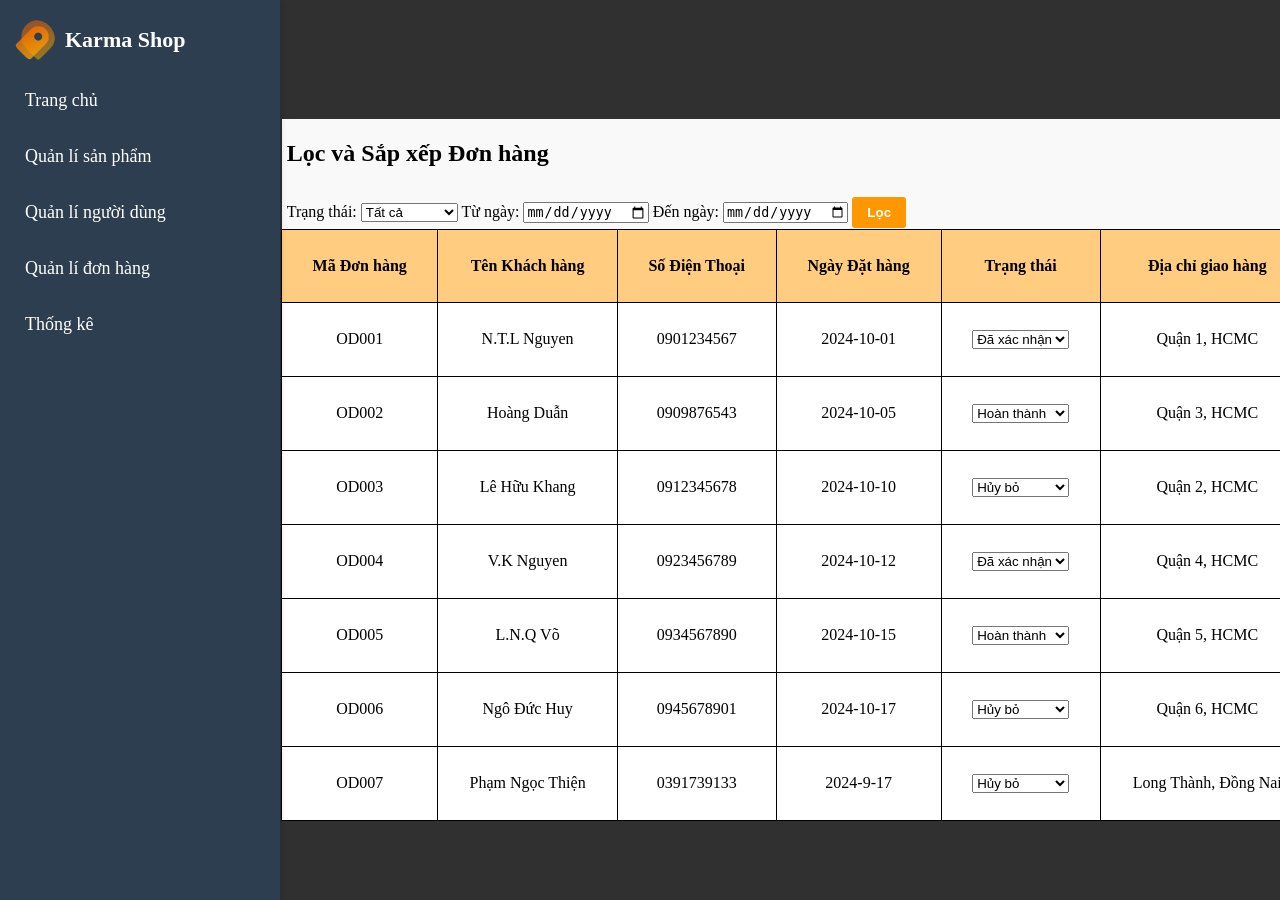
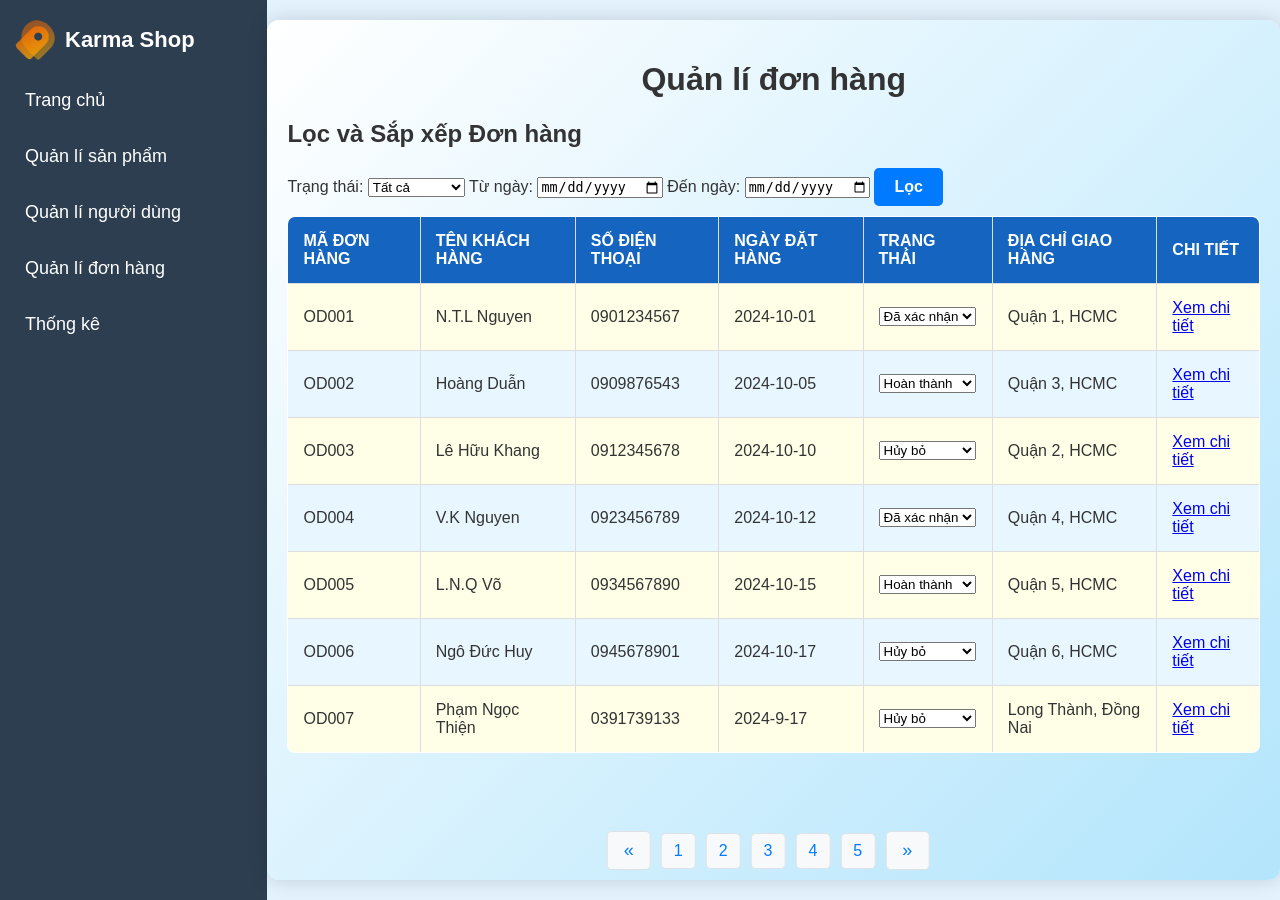
Before and after one commit to Unknown4505/main, a PHP site: page /ManageCustomerOrder.html in a window 1280 px wide. Run offline with PHP 8.4, Linux system fonts and the light colour scheme.

Commit message:
Update 5:39 4/12 ManageCustomerOrder.css

```diff
--- a/css/ManageCustomerOrder.css
+++ b/css/ManageCustomerOrder.css
@@ -1,67 +1,17 @@
-/* Thiết lập toàn bộ trang */
-html, body {
-    height: 100%;
-    margin-left: (100%-250px);
-    padding: 0;
-    margin:0;
-    box-sizing: border-box;
+/* Admin Container */
+.admin-container {
     display: flex;
-    flex-direction: column; /* Để nội dung giãn đều */
-    overflow: hidden;
-}
-
-.admin-container {
-    display: flex; /* Sidebar và nội dung chính theo hàng ngang */
-    flex: 1; /* Chiếm đầy chiều cao */
-}
-
-/* Cấu trúc cơ bản của body */
-body {
-    background-color: #303030; /* Nền xám tối */
-    display: flex;
-    min-height: 100vh; /* Đảm bảo chiều cao toàn màn hình */
-    flex-direction: column;
-}
-
-/* Header */
-header {
-    position: fixed;
-    top: 0;
-    left: 281.3px; /* Sidebar width */
-    width: 81.7%;
-    background: #ff9800;
-    color: #fff;
-    padding: 15px; /* Padding nhỏ và cân đối */
-    z-index: 1000; /* Header luôn trên cùng */
-    display: flex;
-    justify-content: center;
-    align-items: center;
-    height: 60px;
-    box-sizing: border-box;
-}
-
-/* Tiêu đề trong header */
-header h1 {
-    font-size: 20px;
-    font-weight: bold;
-    margin: 0;
-    text-align: center;
+    min-height: 100vh;
 }
 
 /* Sidebar */
 .sidebar {
     width: 250px;
-    height: 100vh; /* Đảm bảo chiều cao sidebar luôn bằng màn hình */
     background-color: #2c3e50;
-    color: #ffffff;
+    color: white;
     padding: 20px 15px;
-    position: fixed;
-    top: 0;
-    left: 0;
-    box-shadow: 2px 0 5px rgba(0, 0, 0, 0.1); /* Thêm bóng */
 }
 
-/* Nội dung của Sidebar */
 .sidebar .logo-header {
     display: flex;
     align-items: center;
@@ -76,9 +26,9 @@ header h1 {
 }
 
 .sidebar .logo-header h2 {
+    color: white;
     font-size: 22px;
     margin: 0;
-    color: white; /* Đổi màu chữ thành trắng */
 }
 
 .sidebar ul {
@@ -106,120 +56,37 @@ header h1 {
 
 /* Main Content */
 .main-content {
-    margin: 0; /* Xóa khoảng cách thừa */
-    margin-left: 250px; /* Tránh tràn vào sidebar */
-    margin-top: 0; /* Đặt khoảng cách cho header */
-    padding: 0 500px; /* Chỉnh padding phù hợp */
+    flex: 1;
+    padding: 20px;
     background-color: #ecf0f1;
-    min-height: calc(100vh - 60px); /* Trừ chiều cao của header */
-    box-sizing: border-box;
-    min-left:calc(100%-250px);
 }
 
-/* Table Styles */
-table {
-    width: 94.2%;
-    border-collapse: collapse;
-    margin-top: 0; /* Xóa khoảng cách trên table */
-    margin-left: 281px; /* Canh giữa bảng nếu cần */
-    border: 2px soid black; /* Viền đen cho toàn bộ bảng */
+.main-content h1 {
+    font-size: 28px;
+    margin-bottom: 20px;
 }
 
-table th, table td {
-    text-align: center;
-    padding: 27px;
-    border: 1px solid black; /* Viền đen cho các ô trong bảng */
+/* Dashboard Cards */
+.dashboard {
+    display: flex;
+    flex-wrap: wrap;
+    gap: 20px;
 }
 
-th {
-    background-color: #ffcc80;
-    color: black;
-    font-weight: bold;
+.card {
+    flex: 1 1 calc(20% - 20px);
+    background-color: white;
+    border: 1px solid #ddd;
+    border-radius: 8px;
+    padding: 15px;
+    box-shadow: 0 2px 4px
 }
-
-tbody td {
-    background-color: white;
-    color: black;
-}
-
-
-/* Button styles */
-.details-btn {
-    background-color: #ff9800;
-    color: #fff;
-    padding: 8px 15px;
-    border: none;
-    border-radius: 3px;
-    cursor: pointer;
-    text-decoration: none;
-}
-
-.details-btn:hover {
-    background-color: #e68a00;
-}
-
-/* Filter Section Styles */
-.filter-section {
-    flex: 1; /* Đảm bảo cả hai phần tử chiếm cùng một vùng ngang */
-    width: 94.03%; /* Đảm bảo filter giãn đủ chiều ngang */
-    margin-top: 60.7px;
-    margin-bottom: 0; /* Xóa khoảng cách dưới filter */
-    margin-left: 281.7px;
-    padding: 1px 5px; /* Khoảng cách bên trong hợp lý */
-    box-sizing: border-box; /* Đảm bảo padding không làm tràn */
-    background-color: #f9f9f9;
-    box-shadow: 0 2px 5px rgba(0, 0, 0, 0.1);
-}
-
-.apply-btn {
-    background-color: #ff9800;
-    color: #fff;
-    padding: 8px 15px;
-    border: none;
-    border-radius: 3px;
-    cursor: pointer;
-    font-weight: bold;
-    text-decoration: none;
-    display: inline-block;
-    margin-top: 10px;
-}
-
-.apply-btn:hover {
-    background-color: #e68a00;
-}
-
-/* Style cho thông báo */
-.alert {
-    display: none;
-    background-color: #4CAF50;
-    color: white;
-    padding: 15px;
-    margin-bottom: 20px;
-    border-radius: 5px;
-    font-size: 16px;
-    text-align: center;
-    position: fixed;
-    top: 10px;
-    right: 10px;
-    z-index: 1000;
-}
-
-.alert.show {
-    display: block;
-}
-
-.close-btn {
-    margin-left: 15px;
-    color: white;
-    font-size: 18px;
-    cursor: pointer;
-}
-
-/* Dropdown styles */
+/* Đặt dropdown là relative để menu con hiển thị đúng vị trí */
 .dropdown {
     position: relative;
 }
 
+/* Menu con bị ẩn mặc định */
 .dropdown-menu {
     display: none;
     position: absolute;
@@ -234,6 +101,7 @@ tbody td {
     box-shadow: 0 4px 6px rgba(0, 0, 0, 0.2);
 }
 
+/* Các mục trong menu con */
 .dropdown-menu li {
     margin: 0;
 }
@@ -251,6 +119,266 @@ tbody td {
     background-color: #2c3e50;
 }
 
+/* Hiển thị menu con khi di chuột vào dropdown */
 .dropdown:hover .dropdown-menu {
     display: block;
 }
+body {
+    font-family: 'Poppins', sans-serif;
+    background-color: #e3f2fd;
+    margin: 0;
+    padding: 0;
+    color: #333;
+    overflow: hidden; /* Tắt cuộn */
+}
+
+
+.dashboard-container {
+    width: 80%;
+    margin: 20px auto;
+    padding: 20px;
+    background: linear-gradient(135deg, #ffffff, #b3e5fc);
+    border-radius: 12px;
+    box-shadow: 0 0 20px rgba(0, 0, 0, 0.15);
+}
+
+h3 {
+    margin-top: 0;
+    color: #1976d2;
+    border-bottom: 2px solid #1976d2;
+    padding-bottom: 5px;
+    text-transform: uppercase;
+    letter-spacing: 1px;
+    text-align: center;
+    background-color: #bbdefb;
+    border-radius: 8px;
+    padding: 10px;
+}
+
+.back-button {
+    display: inline-block;
+    margin-bottom: 20px;
+    padding: 8px 15px;
+    background-color: #0277bd;
+    color: #fff;
+    text-decoration: none;
+    border-radius: 5px;
+    font-size: 14px;
+}
+
+.back-button:hover {
+    background-color: #01579b;
+}
+
+table {
+    width: 100%;
+    border-collapse: collapse;
+    margin-top: 10px;
+    background-color: #fff;
+    border-radius: 8px;
+    overflow: hidden;
+}
+
+table, th, td {
+    border: 1px solid #ddd;
+}
+
+th, td {
+    padding: 15px;
+    text-align: left;
+}
+
+th {
+    background-color: #1565c0;
+    color: #fff;
+    text-transform: uppercase;
+}
+
+tr:nth-child(even) td {
+    background-color: rgba(230, 247, 255, 0.9);
+}
+
+tr:nth-child(odd) td {
+    background-color: rgba(255, 255, 230, 0.9);
+}
+
+tr:hover td {
+    background-color: #e1f5fe;
+}
+
+.highlight {
+    background-color: #b3e5fc;
+    font-weight: bold;
+    color: #333;
+    border-left: 4px solid #039be5;
+}
+
+.total-revenue {
+    font-weight: bold;
+    color: #388e3c;
+    font-size: 1.2em;
+    text-align: center;
+    margin-top: 20px;
+}
+
+.most-sold, .least-sold {
+    font-style: italic;
+    color: #039be5;
+    text-align: center;
+    font-size: 1.1em;
+    padding: 5px;
+    background-color: #e1f5fe;
+    border-radius: 4px;
+}
+
+footer {
+    background-color: #333;
+    padding: 10px;
+    color: #fff;
+    text-align: center;
+    font-size: 0.9em;
+    position: fixed;
+    bottom: 0;
+    width: 100%;
+    box-shadow: 0 -2px 5px rgba(0, 0, 0, 0.1);
+}
+
+.view-details-btn {
+    background-color: #0288d1;
+    color: white;
+    padding: 5px 15px;
+    border-radius: 5px;
+    text-decoration: none;
+    font-size: 14px;
+    text-align: center;
+    margin-left: 10px;
+}
+
+.view-details-btn:hover {
+    background-color: #0277bd;
+}
+h1 {
+    text-align: center;
+}
+
+
+/* CSS cho bảng thông báo */
+.alert {
+    display: none; /* Ẩn theo mặc định */
+    position: fixed;
+    top: 20px;
+    right: 20px;
+    z-index: 1000;
+    padding: 15px 20px;
+    background-color: #28a745; /* Màu xanh thông báo thành công */
+    color: white;
+    border-radius: 5px;
+    box-shadow: 0px 4px 6px rgba(0, 0, 0, 0.1);
+    animation: fadeIn 0.3s ease-in-out;
+}
+
+.alert.show {
+    display: block; /* Hiển thị khi có class "show" */
+}
+
+.alert .close-btn {
+    position: absolute;
+    top: 5px;
+    right: 10px;
+    font-size: 16px;
+    color: white;
+    cursor: pointer;
+    font-weight: bold;
+}
+
+/* Hiệu ứng fade-in/out */
+@keyframes fadeIn {
+    from {
+        opacity: 0;
+        transform: translateY(-20px);
+    }
+    to {
+        opacity: 1;
+        transform: translateY(0);
+    }
+}
+
+@keyframes fadeOut {
+    from {
+        opacity: 1;
+        transform: translateY(0);
+    }
+    to {
+        opacity: 0;
+        transform: translateY(-20px);
+    }
+}
+
+
+
+
+/* CSS cho phân trang */
+.pagination {
+    display: flex;
+    justify-content: center;
+    align-items: center;
+    margin: 20px 0;
+    padding: 10px;
+    bottom: 0; /* Đặt phân trang ở dưới cùng */
+    position: fixed; /* Cố định phần phân trang */
+    left: 50%; /* Đưa phân trang vào giữa */
+    transform: translateX(-50%); /* Dịch chuyển lại để căn giữa hoàn toàn */
+    margin-left:128px;
+}
+
+.pagination a {
+    text-decoration: none;
+    color: #007bff;
+    background-color: #f8f9fa;
+    border: 1px solid #dee2e6;
+    padding: 8px 12px;
+    margin: 0 5px;
+    border-radius: 5px;
+    transition: all 0.3s ease;
+}
+
+.pagination a:hover {
+    background-color: #007bff;
+    color: #fff;
+}
+
+.pagination a.active {
+    background-color: #007bff;
+    color: #fff;
+    border-color: #007bff;
+    font-weight: bold;
+}
+
+.pagination a:first-child,
+.pagination a:last-child {
+    font-size: 18px;
+    padding: 8px 16px;
+}
+
+
+.apply-btn {
+    background-color: #007bff; /* Màu nền: xanh lá */
+    color: white; /* Màu chữ: trắng */
+    padding: 10px 20px; /* Khoảng cách trong: 10px trên dưới, 20px trái phải */
+    border: none; /* Loại bỏ viền */
+    border-radius: 5px; /* Góc bo tròn */
+    cursor: pointer; /* Thay đổi con trỏ khi hover */
+    font-size: 16px; /* Kích thước chữ */
+    font-weight: bold; /* Chữ đậm */
+    transition: background-color 0.3s ease, transform 0.2s ease; /* Hiệu ứng hover */
+}
+
+.apply-btn:hover {
+    background-color: #007bff; /* Màu nền khi hover */
+    transform: scale(1.05); /* Phóng to nhẹ khi hover */
+}
+
+.apply-btn:active {
+    background-color: #007bff; /* Màu nền khi nhấn */
+    transform: scale(1); /* Giảm hiệu ứng phóng to */
+}
```
